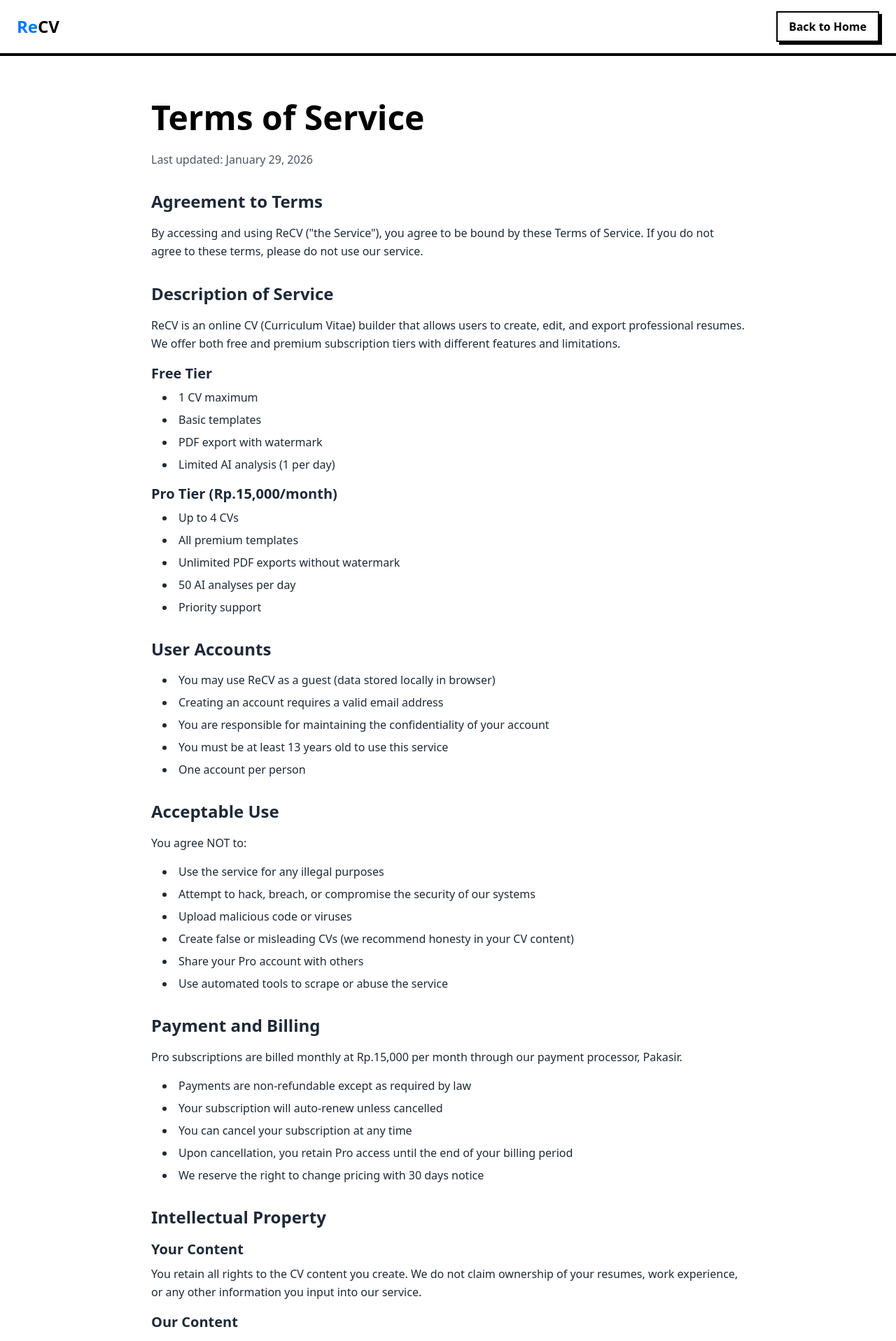
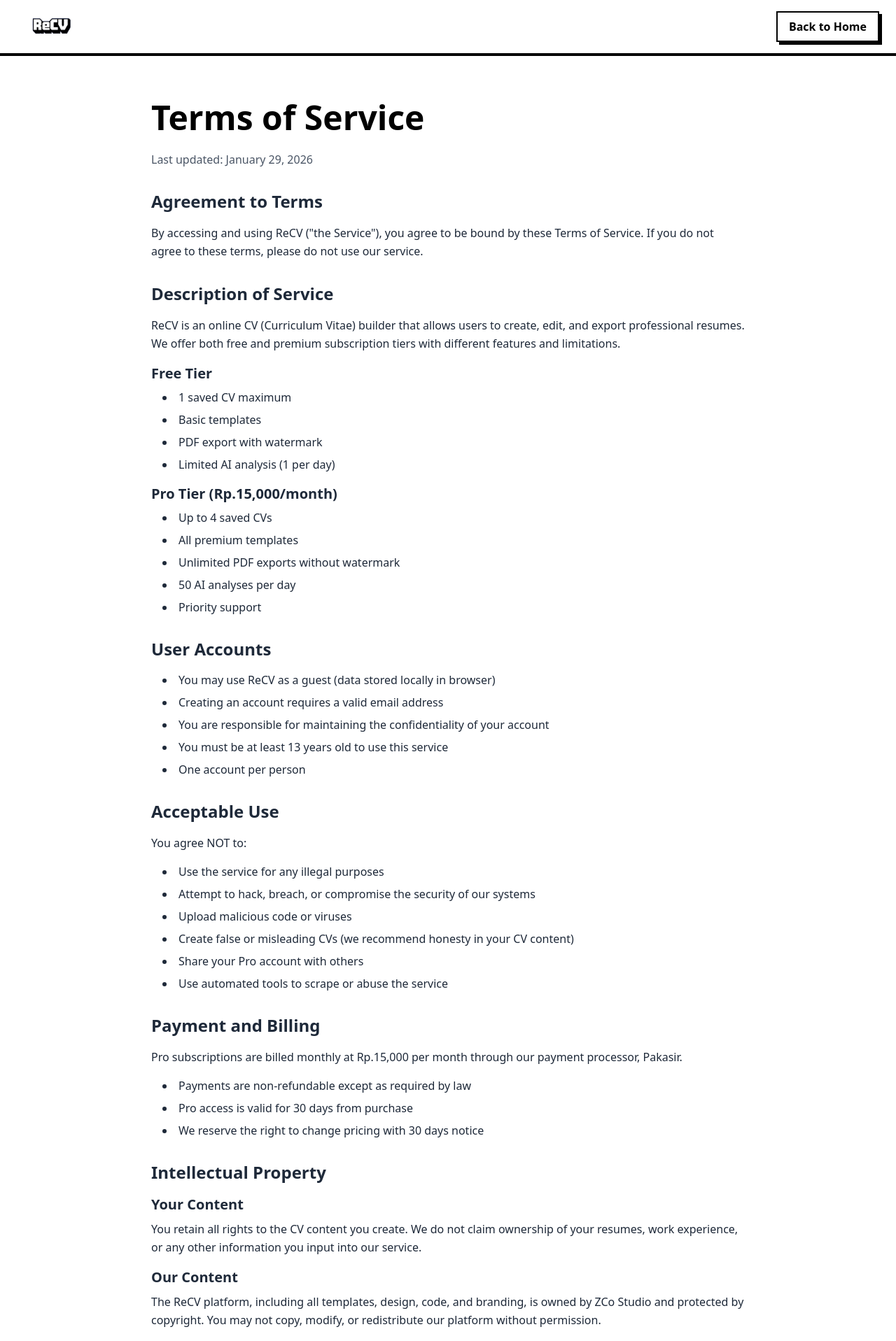
Before and after one commit to ZCosmicc/recv-ai, a Next.js app: page /terms in a window 1280 px wide. Shown: the top 1917 px of the page at 70% size. Built offline with nearby package versions, Linux system fonts and the light colour scheme.

Commit message:
fix: polish legal pages and clarify CV limits - Add logo to Privacy and Terms pages - Update 'Your Rights' to reference Contact Us section - Clarify CV limits as 'saved CVs' not exports - Remove auto-renew from Terms (not implemented)

```diff
--- a/app/privacy/page.tsx
+++ b/app/privacy/page.tsx
@@ -2,6 +2,7 @@
 
 import { Mail, Instagram, Heart } from 'lucide-react';
 import Link from 'next/link';
+import Image from 'next/image';
 
 export default function PrivacyPolicy() {
     return (
@@ -9,8 +10,8 @@ export default function PrivacyPolicy() {
             {/* Header */}
             <nav className="border-b-4 border-black bg-white sticky top-0 z-50">
                 <div className="container mx-auto px-6 py-4 flex justify-between items-center">
-                    <Link href="/" className="text-2xl font-extrabold">
-                        <span className="text-primary">Re</span>CV
+                    <Link href="/" className="flex items-center gap-2">
+                        <Image src="/LogoPrimaryReCV.png" alt="ReCV Logo" width={100} height={34} className="object-contain" />
                     </Link>
                     <Link
                         href="/"
@@ -115,10 +116,7 @@ export default function PrivacyPolicy() {
                             <li><strong>Export:</strong> Download your CV data at any time</li>
                         </ul>
                         <p className="mt-4">
-                            To exercise any of these rights, please contact us at{' '}
-                            <a href="mailto:farizfadillah612@gmail.com" className="text-blue-600 hover:underline font-medium">
-                                farizfadillah612@gmail.com
-                            </a>
+                            To exercise any of these rights, please refer to the <strong>Contact Us</strong> section below.
                         </p>
                     </section>
 
--- a/app/terms/page.tsx
+++ b/app/terms/page.tsx
@@ -2,6 +2,7 @@
 
 import { Mail, Instagram, Heart } from 'lucide-react';
 import Link from 'next/link';
+import Image from 'next/image';
 
 export default function TermsOfService() {
     return (
@@ -9,8 +10,8 @@ export default function TermsOfService() {
             {/* Header */}
             <nav className="border-b-4 border-black bg-white sticky top-0 z-50">
                 <div className="container mx-auto px-6 py-4 flex justify-between items-center">
-                    <Link href="/" className="text-2xl font-extrabold">
-                        <span className="text-primary">Re</span>CV
+                    <Link href="/" className="flex items-center gap-2">
+                        <Image src="/LogoPrimaryReCV.png" alt="ReCV Logo" width={100} height={34} className="object-contain" />
                     </Link>
                     <Link
                         href="/"
@@ -45,7 +46,7 @@ export default function TermsOfService() {
                             <div>
                                 <h3 className="text-xl font-semibold mb-2">Free Tier</h3>
                                 <ul className="list-disc list-inside space-y-2 ml-4">
-                                    <li>1 CV maximum</li>
+                                    <li>1 saved CV maximum</li>
                                     <li>Basic templates</li>
                                     <li>PDF export with watermark</li>
                                     <li>Limited AI analysis (1 per day)</li>
@@ -54,7 +55,7 @@ export default function TermsOfService() {
                             <div>
                                 <h3 className="text-xl font-semibold mb-2">Pro Tier (Rp.15,000/month)</h3>
                                 <ul className="list-disc list-inside space-y-2 ml-4">
-                                    <li>Up to 4 CVs</li>
+                                    <li>Up to 4 saved CVs</li>
                                     <li>All premium templates</li>
                                     <li>Unlimited PDF exports without watermark</li>
                                     <li>50 AI analyses per day</li>
@@ -96,9 +97,7 @@ export default function TermsOfService() {
                             </p>
                             <ul className="list-disc list-inside space-y-2 ml-4">
                                 <li>Payments are non-refundable except as required by law</li>
-                                <li>Your subscription will auto-renew unless cancelled</li>
-                                <li>You can cancel your subscription at any time</li>
-                                <li>Upon cancellation, you retain Pro access until the end of your billing period</li>
+                                <li>Pro access is valid for 30 days from purchase</li>
                                 <li>We reserve the right to change pricing with 30 days notice</li>
                             </ul>
                         </div>
```
